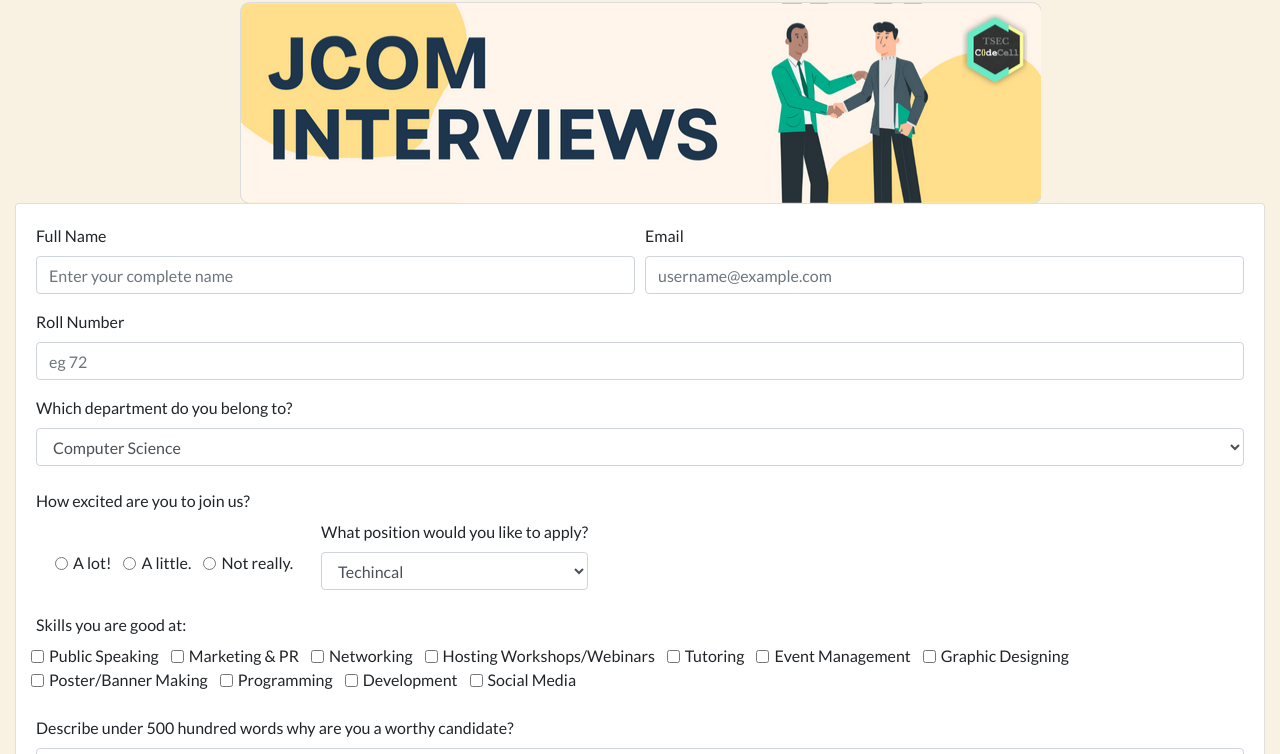
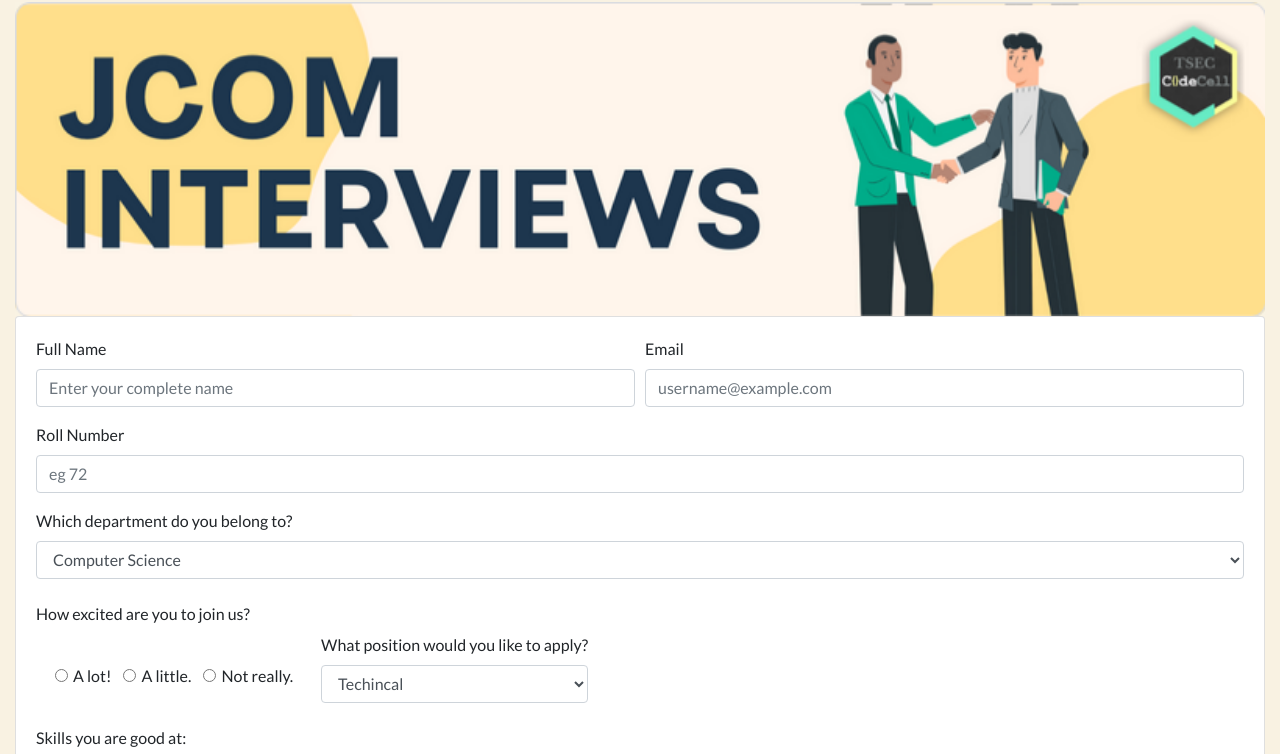
Before and after one commit to anxkhn/forms, a plain HTML site: page index.html in a window 1280 px wide. Shown: the part 54-808 px from the top of the page. Drawn offline with nearby package versions, Linux system fonts and the light colour scheme.

Commit message:
fix header image

```diff
--- a/index.html
+++ b/index.html
@@ -16,7 +16,7 @@
         <div class="container-fluid">
             <center>
                 <h1>Registration Form</h1>
-				<img src="header.png" alt="Banner" width="device-width">
+                <img src="header.png" alt="Banner" width="100%" height="auto" max-width="600px">
             </center>
             <div class="card">
                 <div class="card-body">
@@ -67,7 +67,7 @@
                             <div class="form-group">
                                 <label for="inputState">What position would you like to apply?</label>
                                 <select id="inputState" class="form-control">
-                                    <option >Techincal</option>
+                                    <option>Techincal</option>
                                     <option>Design</option>
                                     <option>Marketing</option>
                                     <option>Other</option>
```
Lines whose indentation alone changed are shown as unchanged.
